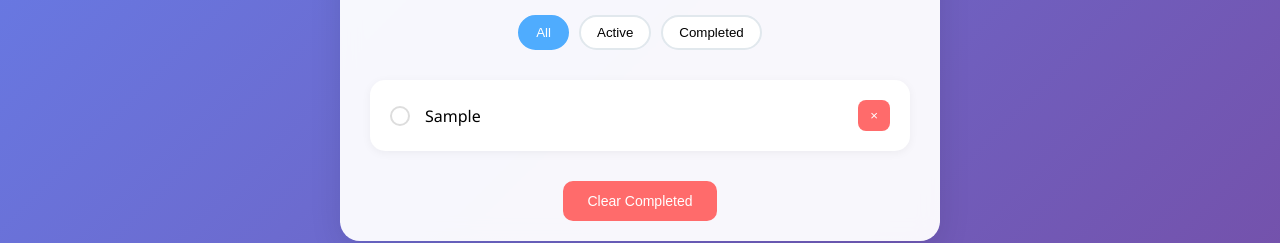
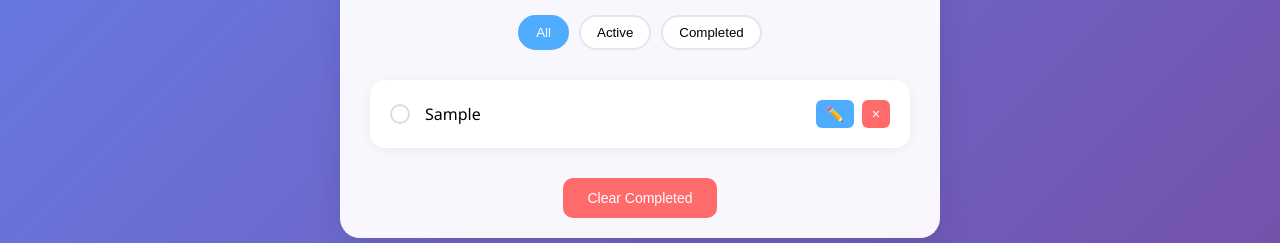
Before and after one commit to rahultheeagle/To-Do-app, a plain HTML site: page index.html in a window 1280 px wide. Both pictures are taken after typing "Sample" into the empty fields and a click on the button "Add Task". Shown: the part 266-509 px from the top of the page. Drawn offline with Linux system fonts and the light colour scheme.

Commit message:
task management core is now complete

```diff
--- a/script.js
+++ b/script.js
@@ -60,6 +60,18 @@ class TodoApp {
         this.render();
     }
 
+    editTask(id) {
+        const task = this.tasks.find(t => t.id === id);
+        if (task) {
+            const newText = prompt('Edit task:', task.text);
+            if (newText && newText.trim()) {
+                task.text = newText.trim();
+                this.saveTasks();
+                this.render();
+            }
+        }
+    }
+
     clearCompletedTasks() {
         this.tasks = this.tasks.filter(t => !t.completed);
         this.saveTasks();
@@ -88,8 +100,11 @@ class TodoApp {
         this.taskList.innerHTML = filteredTasks.map(task => `
             <li class="task-item ${task.completed ? 'completed' : ''}">
                 <div class="task-checkbox" onclick="app.toggleTask(${task.id})"></div>
-                <span class="task-text">${task.text}</span>
-                <button class="delete-btn" onclick="app.deleteTask(${task.id})">×</button>
+                <span class="task-text" ondblclick="app.editTask(${task.id})">${task.text}</span>
+                <div class="task-actions">
+                    <button class="edit-btn" onclick="app.editTask(${task.id})">✏️</button>
+                    <button class="delete-btn" onclick="app.deleteTask(${task.id})">×</button>
+                </div>
             </li>
         `).join('');
 
--- a/style.css
+++ b/style.css
@@ -145,14 +145,32 @@ h1 {
     color: #999;
 }
 
+.task-actions {
+    display: flex;
+    gap: 8px;
+}
+
+.edit-btn, .delete-btn {
+    border: none;
+    border-radius: 6px;
+    padding: 6px 10px;
+    cursor: pointer;
+    font-size: 14px;
+    transition: background 0.3s;
+}
+
+.edit-btn {
+    background: #4facfe;
+    color: white;
+}
+
+.edit-btn:hover {
+    background: #3a8bfd;
+}
+
 .delete-btn {
     background: #ff6b6b;
     color: white;
-    border: none;
-    border-radius: 8px;
-    padding: 8px 12px;
-    cursor: pointer;
-    transition: background 0.3s;
 }
 
 .delete-btn:hover {
```
